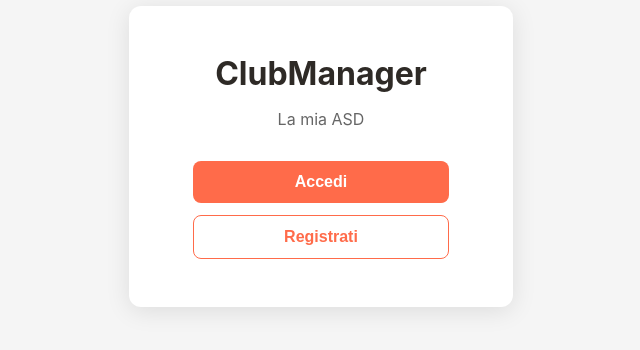
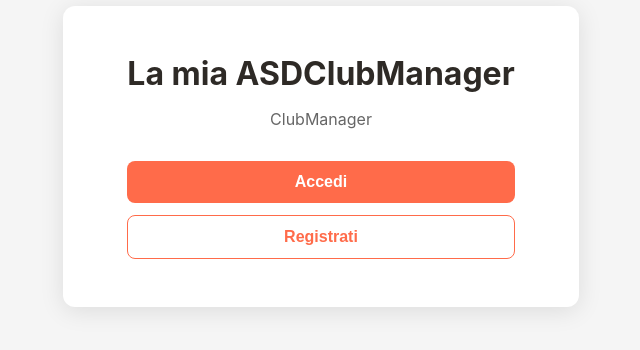
Before and after one commit to neottil/Clubby, a React (Vite) app in the folder frontend/: page /login in a window 1280 px wide. Shown: the part 244-594 px from the top of the page, without its empty margins (319-959 px from the left). Built offline with nearby package versions, Linux system fonts and the light colour scheme; no server answers.

Commit message:
fix login form

```diff
--- a/frontend/package.json
+++ b/frontend/package.json
@@ -1,7 +1,7 @@
 {
   "name": "clubmanager-frontend",
   "private": true,
-  "version": "1.1.1",
+  "version": "1.1.2",
   "type": "module",
   "scripts": {
     "predev": "node scripts/apply-logo.mjs",
--- a/frontend/src/pages/LoginPage.tsx
+++ b/frontend/src/pages/LoginPage.tsx
@@ -8,8 +8,8 @@ export default function LoginPage() {
   return (
     <div style={styles.container}>
       <div style={styles.card}>
-        <h1 style={styles.title}>ClubManager</h1>
-        <p style={styles.subtitle}>{config.tenantName}</p>
+        <h1 style={styles.title}>{config.tenantName}ClubManager</h1>
+        <p style={styles.subtitle}>ClubManager</p>
         {sessionExpired && (
           <div style={styles.sessionExpired}>
             La sessione è scaduta. Accedi di nuovo per continuare.
```
Also changed, not shown: 1 other file (tests, documents, lock files or other folders).
